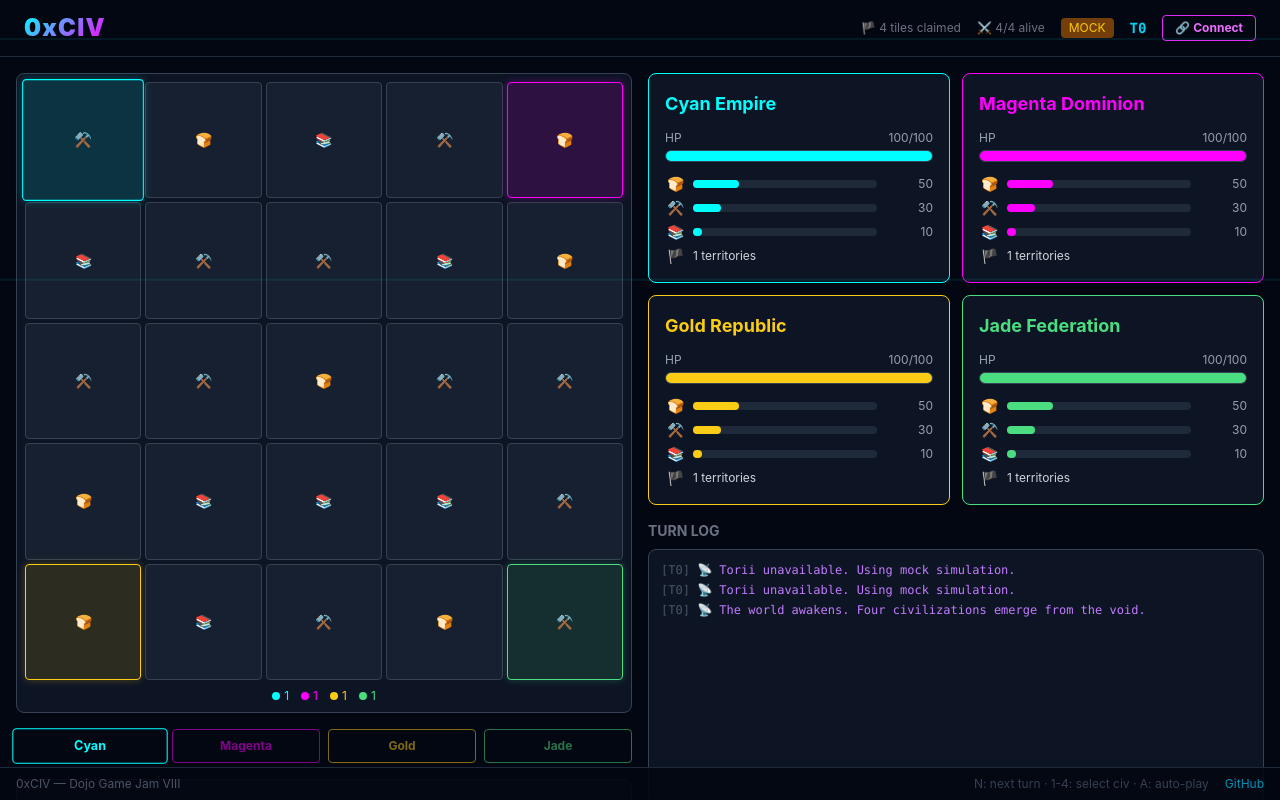
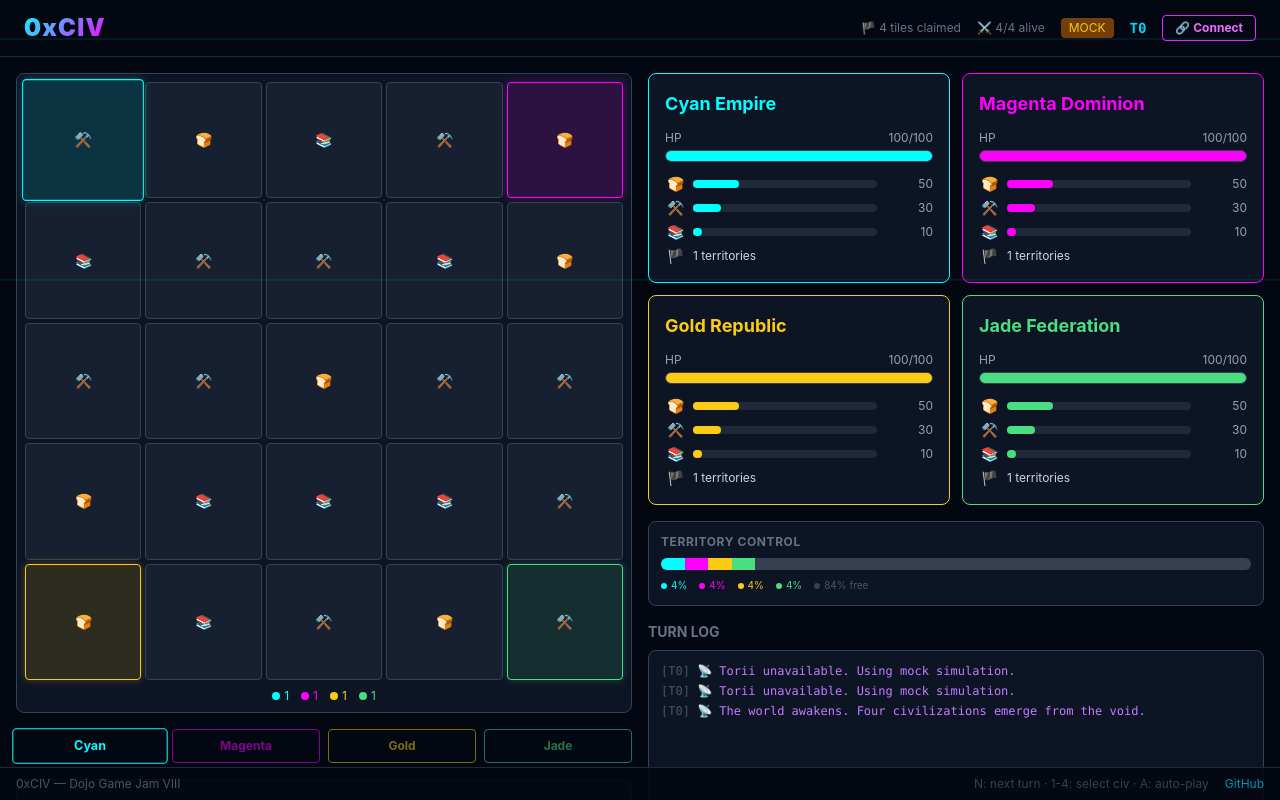
Before and after one commit to r0ze998/0xciv, a React (Vite) app in the folder client/: page / in a window 1280 px wide. Both pictures are taken after a click on the button "START GAME". Shown: the top 800 px of the page. Built offline with nearby package versions, Linux system fonts and the light colour scheme; no server answers; what @cartridge/connector would draw is missing.

Commit message:
feat: territory control bar + event toasts
- TerritoryChart: stacked bar showing territory control % per civ
- EventToast: floating notifications for combat/trade/elimination events
- Components organized and indexed

```diff
--- a/client/src/App.tsx
+++ b/client/src/App.tsx
@@ -2,7 +2,8 @@ import { useState, useEffect, useCallback, useRef } from 'react'
 import { fetchAllOnChainData } from './torii'
 import { connectWallet, disconnectWallet } from './cartridge'
 import { sfxTurn, sfxAttack, sfxGather, sfxDefend, sfxTrade, sfxElimination, sfxGameOver } from './sfx'
-import { GridMap, TurnLog, ResourcePanel, LobbyScreen, GameOverOverlay, AutoPlayToggle, TurnBanner, MiniStats } from './components'
+import { GridMap, TurnLog, ResourcePanel, LobbyScreen, GameOverOverlay, AutoPlayToggle, TurnBanner, MiniStats, TerritoryChart } from './components'
+import { EventToast } from './components/EventToast'
 import { TurnTimeline } from './components/TurnTimeline'
 import type { TurnSnapshot } from './components/TurnTimeline'
 import { PRESET_STRATEGIES } from './lib/constants'
@@ -165,6 +166,7 @@ export default function App() {
   return (
     <div className={`min-h-screen bg-gray-950 text-white scanline ${combatShake ? 'animate-combat-shake' : ''}`}>
       <TurnBanner turn={turn} />
+      <EventToast logs={logs} />
 
       {/* Header */}
       <div className="flex items-center justify-between px-4 sm:px-6 py-3 border-b border-gray-800">
@@ -255,6 +257,7 @@ export default function App() {
           <div className="grid grid-cols-2 gap-3">
             {civs.map(c => <ResourcePanel key={c.id} civ={c} />)}
           </div>
+          <TerritoryChart grid={grid} civs={civs} />
           <TurnTimeline history={history} civs={civs} currentTurn={turn} />
           <div>
             <h3 className="text-gray-500 text-sm mb-2 font-bold">TURN LOG</h3>
--- /dev/null
+++ b/client/src/components/EventToast.tsx
@@ -0,0 +1,47 @@
+import { useEffect, useState } from 'react'
+import type { LogEntry } from '../types/game'
+
+interface Props {
+  logs: LogEntry[]
+}
+
+const TYPE_CONFIG: Record<string, { bg: string; border: string; icon: string }> = {
+  combat: { bg: 'bg-red-950/90', border: 'border-red-500/50', icon: '⚔️' },
+  elimination: { bg: 'bg-yellow-950/90', border: 'border-yellow-500/50', icon: '☠️' },
+  trade: { bg: 'bg-blue-950/90', border: 'border-blue-500/50', icon: '🤝' },
+}
+
+export function EventToast({ logs }: Props) {
+  const [toasts, setToasts] = useState<{ id: number; log: LogEntry }[]>([])
+
+  useEffect(() => {
+    if (logs.length === 0) return
+    const recent = logs.slice(-4)
+    const important = recent.filter(l => l.type === 'combat' || l.type === 'elimination' || l.type === 'trade')
+    if (important.length === 0) return
+
+    const newToasts = important.map((log, i) => ({ id: Date.now() + i, log }))
+    setToasts(prev => [...prev, ...newToasts].slice(-3))
+
+    const timer = setTimeout(() => {
+      setToasts(prev => prev.filter(t => !newToasts.find(n => n.id === t.id)))
+    }, 2500)
+
+    return () => clearTimeout(timer)
+  }, [logs.length])
+
+  if (toasts.length === 0) return null
+
+  return (
+    <div className="fixed top-16 right-4 z-30 space-y-2 max-w-xs">
+      {toasts.map(({ id, log }) => {
+        const cfg = TYPE_CONFIG[log.type] || { bg: 'bg-gray-900', border: 'border-gray-700', icon: '📡' }
+        return (
+          <div key={id} className={`${cfg.bg} border ${cfg.border} rounded-lg px-3 py-2 text-xs text-white animate-log-entry shadow-lg`}>
+            {cfg.icon} {log.message}
+          </div>
+        )
+      })}
+    </div>
+  )
+}
--- /dev/null
+++ b/client/src/components/TerritoryChart.tsx
@@ -0,0 +1,58 @@
+import type { Civilization, Territory } from '../types/game'
+
+interface Props {
+  grid: Territory[][]
+  civs: Civilization[]
+}
+
+export function TerritoryChart({ grid, civs }: Props) {
+  const total = grid.flat().length
+  const counts = civs.map(c => ({
+    civ: c,
+    count: grid.flat().filter(t => t.owner === c.id).length,
+  }))
+  const unclaimed = total - counts.reduce((a, c) => a + c.count, 0)
+
+  return (
+    <div className="bg-gray-900/80 rounded-lg border border-gray-700 p-3">
+      <h3 className="text-gray-500 text-xs font-bold mb-2 tracking-wider">TERRITORY CONTROL</h3>
+      <div className="flex rounded-full h-3 overflow-hidden bg-gray-800">
+        {counts.map(({ civ, count }) =>
+          count > 0 ? (
+            <div
+              key={civ.id}
+              className="h-full transition-all duration-500"
+              style={{
+                width: `${(count / total) * 100}%`,
+                backgroundColor: civ.color,
+                opacity: civ.isAlive ? 1 : 0.3,
+              }}
+              title={`${civ.name}: ${count}/${total}`}
+            />
+          ) : null
+        )}
+        {unclaimed > 0 && (
+          <div
+            className="h-full bg-gray-700"
+            style={{ width: `${(unclaimed / total) * 100}%` }}
+            title={`Unclaimed: ${unclaimed}/${total}`}
+          />
+        )}
+      </div>
+      <div className="flex gap-3 mt-2 flex-wrap">
+        {counts.map(({ civ, count }) => (
+          <span key={civ.id} className="text-[10px] flex items-center gap-1" style={{ color: civ.isAlive ? civ.color : '#6b7280' }}>
+            <span className="w-1.5 h-1.5 rounded-full inline-block" style={{ backgroundColor: civ.color, opacity: civ.isAlive ? 1 : 0.3 }} />
+            {Math.round((count / total) * 100)}%
+          </span>
+        ))}
+        {unclaimed > 0 && (
+          <span className="text-[10px] text-gray-600 flex items-center gap-1">
+            <span className="w-1.5 h-1.5 rounded-full inline-block bg-gray-700" />
+            {Math.round((unclaimed / total) * 100)}% free
+          </span>
+        )}
+      </div>
+    </div>
+  )
+}
--- a/client/src/components/index.ts
+++ b/client/src/components/index.ts
@@ -7,3 +7,4 @@ export { HPBar } from './HPBar'
 export { AutoPlayToggle } from './AutoPlayToggle'
 export { TurnBanner } from './TurnBanner'
 export { MiniStats } from './MiniStats'
+export { TerritoryChart } from './TerritoryChart'
```
